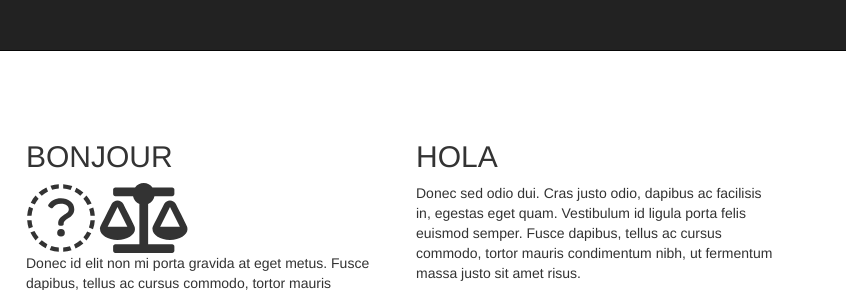
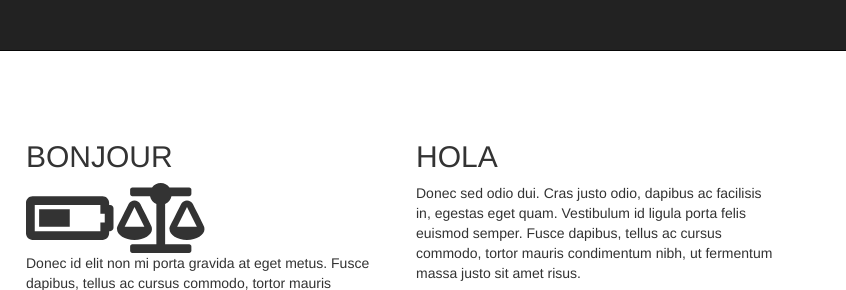
Before and after one commit to talarie/.github.io, a plain HTML site: page index.html in a window 1280 px wide. Shown: the top 290 px of the page, 434-1280 px from the left. Drawn offline with nearby package versions, Linux system fonts and the light colour scheme.

Commit message:
change more icons

```diff
--- a/index.html
+++ b/index.html
@@ -101,7 +101,7 @@
 
       <div class="col-md-4">
         <h2>BONJOUR</h2>
-        <i class="fa fa-anchor-cap fa-5x" aria-hidden="true"></i>
+        <i class="fa fa-battery-half fa-5x" aria-hidden="true"></i>
         <i class="fas fa-balance-scale fa-5x"></i>
 
         <p>Donec id elit non mi porta gravida at eget metus. Fusce dapibus, tellus ac cursus commodo, tortor mauris condimentum nibh, ut fermentum massa justo sit amet risus. Etiam porta sem malesuada magna mollis euismod. Donec sed odio dui. </p>
```
